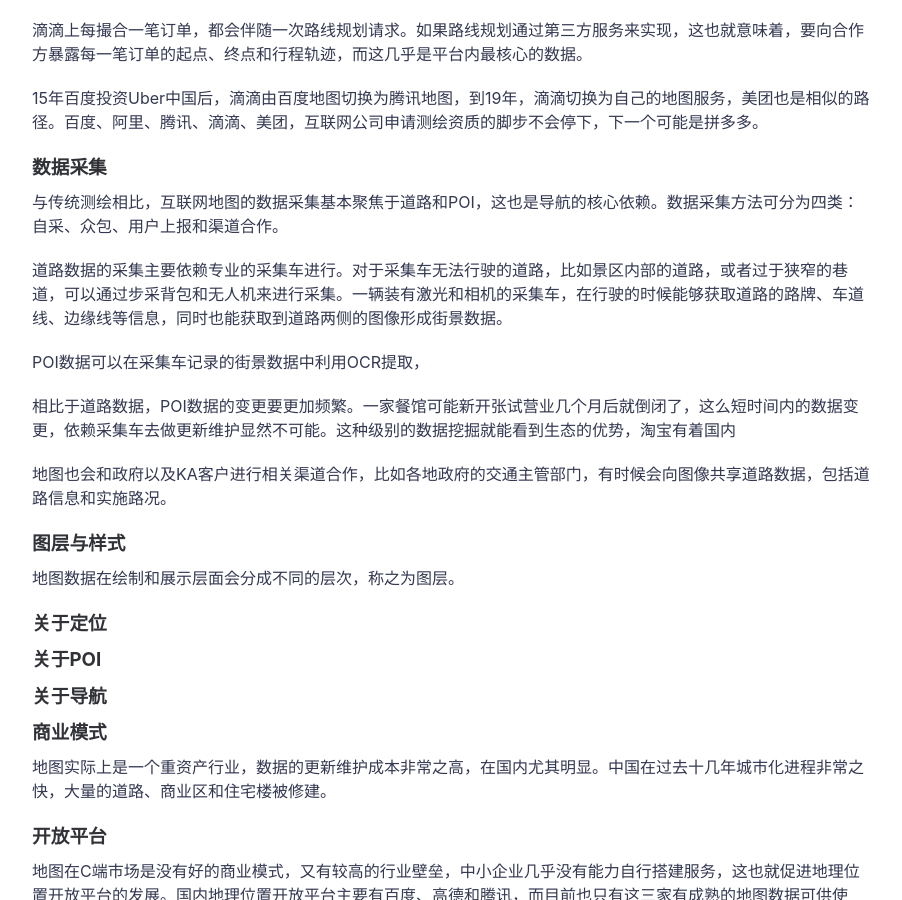
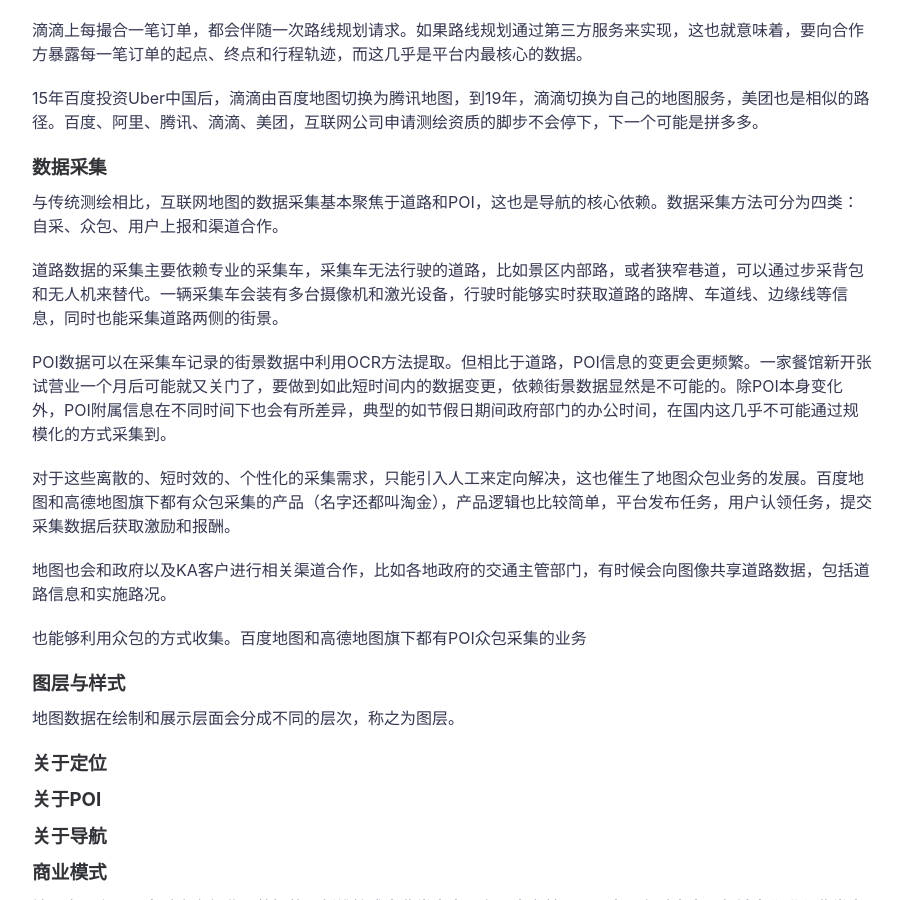
Before and after one commit to icarus507/icarus507.github.io, a Jekyll site: the page built from _posts/2018-09-07-谈谈地图.md, in a window 1280 px wide and 900 px high, scrolled down 1658 px. Shown: the whole window, without its empty margins (188-1090 px from the left). Built offline with Jekyll 4.4.1, drawn with Linux system fonts in a browser that asks for light colours.

Commit message:
Update 2018-09-07-谈谈地图.md

```diff
--- a/_posts/2018-09-07-谈谈地图.md
+++ b/_posts/2018-09-07-谈谈地图.md
@@ -44,13 +44,15 @@
 
 与传统测绘相比，互联网地图的数据采集基本聚焦于道路和POI，这也是导航的核心依赖。数据采集方法可分为四类：自采、众包、用户上报和渠道合作。
 
-道路数据的采集主要依赖专业的采集车进行。对于采集车无法行驶的道路，比如景区内部的道路，或者过于狭窄的巷道，可以通过步采背包和无人机来进行采集。一辆装有激光和相机的采集车，在行驶的时候能够获取道路的路牌、车道线、边缘线等信息，同时也能获取到道路两侧的图像形成街景数据。
+道路数据的采集主要依赖专业的采集车，采集车无法行驶的道路，比如景区内部路，或者狭窄巷道，可以通过步采背包和无人机来替代。一辆采集车会装有多台摄像机和激光设备，行驶时能够实时获取道路的路牌、车道线、边缘线等信息，同时也能采集道路两侧的街景。
 
-POI数据可以在采集车记录的街景数据中利用OCR提取，
+POI数据可以在采集车记录的街景数据中利用OCR方法提取。但相比于道路，POI信息的变更会更频繁。一家餐馆新开张试营业一个月后可能就又关门了，要做到如此短时间内的数据变更，依赖街景数据显然是不可能的。除POI本身变化外，POI附属信息在不同时间下也会有所差异，典型的如节假日期间政府部门的办公时间，在国内这几乎不可能通过规模化的方式采集到。
 
-相比于道路数据，POI数据的变更要更加频繁。一家餐馆可能新开张试营业几个月后就倒闭了，这么短时间内的数据变更，依赖采集车去做更新维护显然不可能。这种级别的数据挖掘就能看到生态的优势，淘宝有着国内
+对于这些离散的、短时效的、个性化的采集需求，只能引入人工来定向解决，这也催生了地图众包业务的发展。百度地图和高德地图旗下都有众包采集的产品（名字还都叫淘金），产品逻辑也比较简单，平台发布任务，用户认领任务，提交采集数据后获取激励和报酬。
 
 地图也会和政府以及KA客户进行相关渠道合作，比如各地政府的交通主管部门，有时候会向图像共享道路数据，包括道路信息和实施路况。
+
+也能够利用众包的方式收集。百度地图和高德地图旗下都有POI众包采集的业务
 
 ### 图层与样式
 
```
